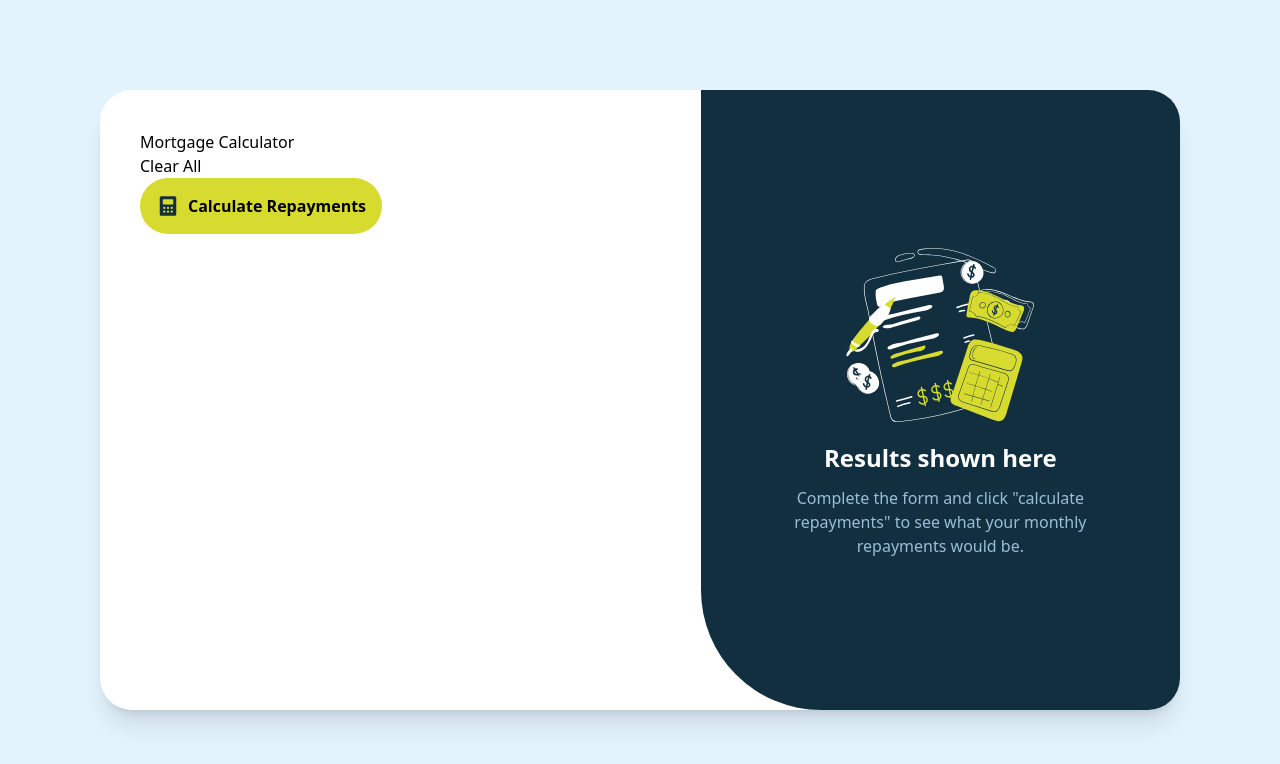
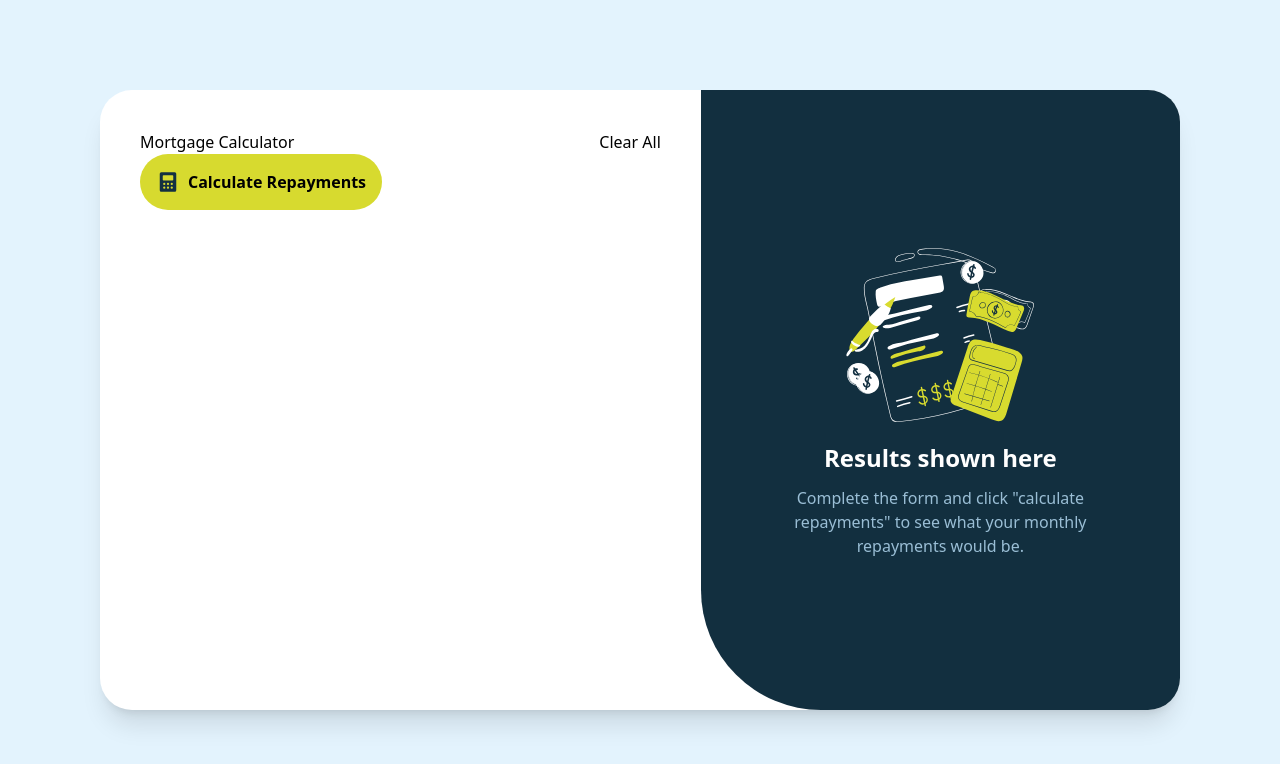
Before and after one commit to Great-kiola/Tailwind-practice, a React (Vite) app in the folder tailwind-frontend/: page /mortgageCalc in a window 1280 px wide. Shown: the top 764 px of the page. Built offline with nearby package versions, Linux system fonts and the light colour scheme; a web font is replaced by a local one.

Commit message:
chore: refine title layout in MortgageCalc component for improved readability

```diff
--- a/tailwind-frontend/src/components/MortgageCalc.jsx
+++ b/tailwind-frontend/src/components/MortgageCalc.jsx
@@ -7,9 +7,9 @@ const MortgageCalc = () => {
     <div className='bg-SlateMorgageCalc100 h-screen flex items-center justify-center'>
       <div className='bg-WhiteMortgageCalc w-270 h-155 flex rounded-4xl shadow-xl'>
         <div className='w-full p-10'>
-          <div className='title'>
+          <div className='flex justify-between'>
             <h1>Mortgage Calculator</h1>
-            <p><a href="#">Clear All</a></p>
+            <p className=''><a href="#">Clear All</a></p>
           </div>
 
           <div className='formDiv'></div>
```
